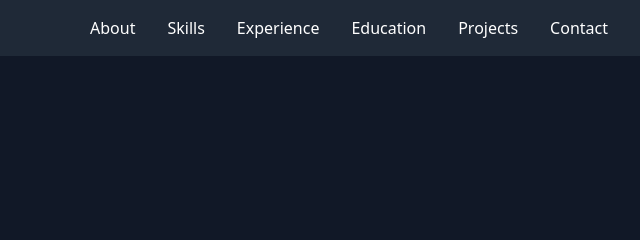
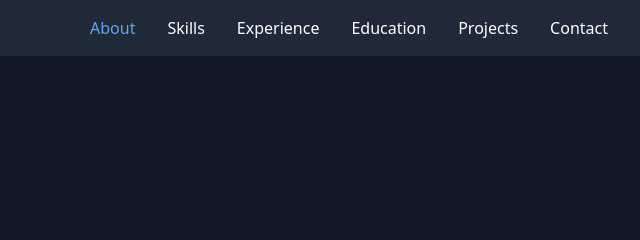
Before and after one commit to bennetster/bennetster.github.io, a plain HTML site: page index.html in a window 1280 px wide. Shown: the top 240 px of the page, 640-1280 px from the left. Drawn offline with nearby package versions, Linux system fonts and the light colour scheme.

Commit message:
Highlight active navigation section

```diff
--- a/index.html
+++ b/index.html
@@ -18,6 +18,10 @@
 
                   .experience-list, .education-list {
                       list-style-type: square;
+                  }
+
+                  .active {
+                      color: #60a5fa;
                   }
               </style>
           </head>
--- a/js/scripts.js
+++ b/js/scripts.js
@@ -9,4 +9,22 @@ document.addEventListener('DOMContentLoaded', function () {
         });
     });
 
+    // Highlight nav link based on section in view
+    const sections = document.querySelectorAll('main section');
+    const navLinks = document.querySelectorAll('header nav a');
+
+    const observer = new IntersectionObserver((entries) => {
+        entries.forEach(entry => {
+            if (entry.isIntersecting) {
+                navLinks.forEach(link => link.classList.remove('active'));
+                const activeLink = document.querySelector(`header nav a[href="#${entry.target.id}"]`);
+                if (activeLink) {
+                    activeLink.classList.add('active');
+                }
+            }
+        });
+    }, { threshold: 0.6 });
+
+    sections.forEach(section => observer.observe(section));
+
 });
```
